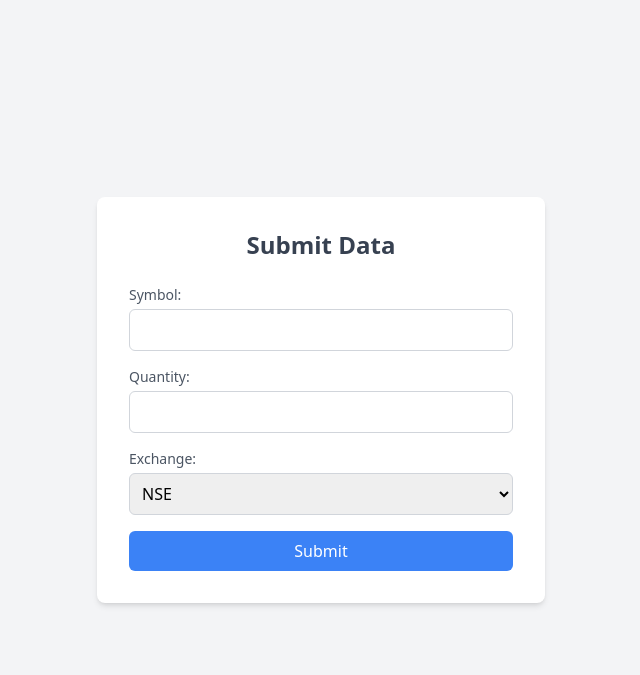
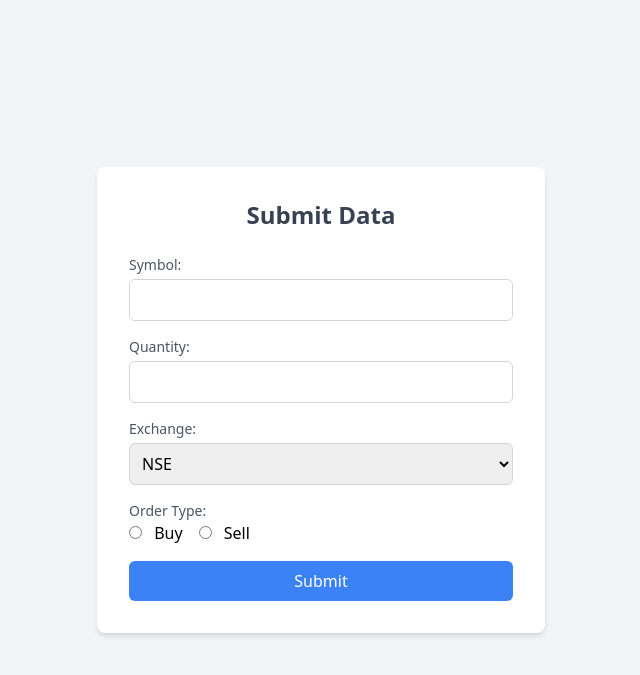
Before and after one commit to Kalaiviswa/Open-Terminal, a Flask app: page /post-data in a window 1280 px wide. Shown: the top 675 px of the page, without its empty margins (319-959 px from the left). Run offline with Flask 3, Linux system fonts and the light colour scheme; some libraries are stand-ins or nearby versions.

Commit message:
Updated with orders

```diff
--- a/app.py
+++ b/app.py
@@ -24,17 +24,17 @@ def post_data():
         symbol = request.form.get('symbol')
         quantity = request.form.get('quantity')
         exchange = request.form.get('exchange')
+        order_type = request.form.get('order_type')
 
-        if not all([symbol, quantity, exchange]):
-            return jsonify({"error": "All fields are required!"}), 400
+        if not all([symbol, quantity, exchange, order_type]):
+            error_message = "All fields are required!"
+            return render_template('post_data.html', error=error_message)
 
-        # Respond with the received data
-        return jsonify({
-            "message": "Data received successfully!",
-            "symbol": symbol,
-            "quantity": quantity,
-            "exchange": exchange
-        })
+        # Create a success message with the order type
+        message = f"Order received: {quantity} of {symbol} on {exchange} as {order_type}."
+
+        # Pass the data back to the template
+        return render_template('post_data.html', message=message)
 
     # Render the form
     return render_template('post_data.html')
--- a/templates/post_data.html
+++ b/templates/post_data.html
@@ -9,6 +9,20 @@
 <body class="bg-gray-100 flex items-center justify-center min-h-screen">
     <div class="bg-white shadow-md rounded-lg p-8 w-full max-w-md">
         <h1 class="text-2xl font-bold mb-6 text-center text-gray-700">Submit Data</h1>
+
+        <!-- Success or Error Message -->
+        {% if message %}
+        <div class="p-4 rounded mb-4 {{ 'bg-green-100 text-green-700' if 'Buy' in message else 'bg-red-100 text-red-700' }}">
+            {{ message }}
+        </div>
+        {% endif %}
+
+        {% if error %}
+        <div class="bg-red-100 text-red-700 p-4 rounded mb-4">
+            {{ error }}
+        </div>
+        {% endif %}
+
         <form action="/post-data" method="POST" class="space-y-4">
             <div>
                 <label for="symbol" class="block text-sm font-medium text-gray-600">Symbol:</label>
@@ -33,6 +47,23 @@
                 </select>
             </div>
 
+            <!-- Buy or Sell Radio Buttons -->
+            <div>
+                <label class="block text-sm font-medium text-gray-600">Order Type:</label>
+                <div class="flex items-center">
+                    <label for="buy" class="mr-4">
+                        <input type="radio" id="buy" name="order_type" value="Buy" required
+                            class="mr-2">
+                        Buy
+                    </label>
+                    <label for="sell">
+                        <input type="radio" id="sell" name="order_type" value="Sell" required
+                            class="mr-2">
+                        Sell
+                    </label>
+                </div>
+            </div>
+
             <div class="text-center">
                 <button type="submit"
                     class="w-full bg-blue-500 text-white py-2 px-4 rounded-md hover:bg-blue-600 focus:outline-none focus:ring-2 focus:ring-blue-400">
```
